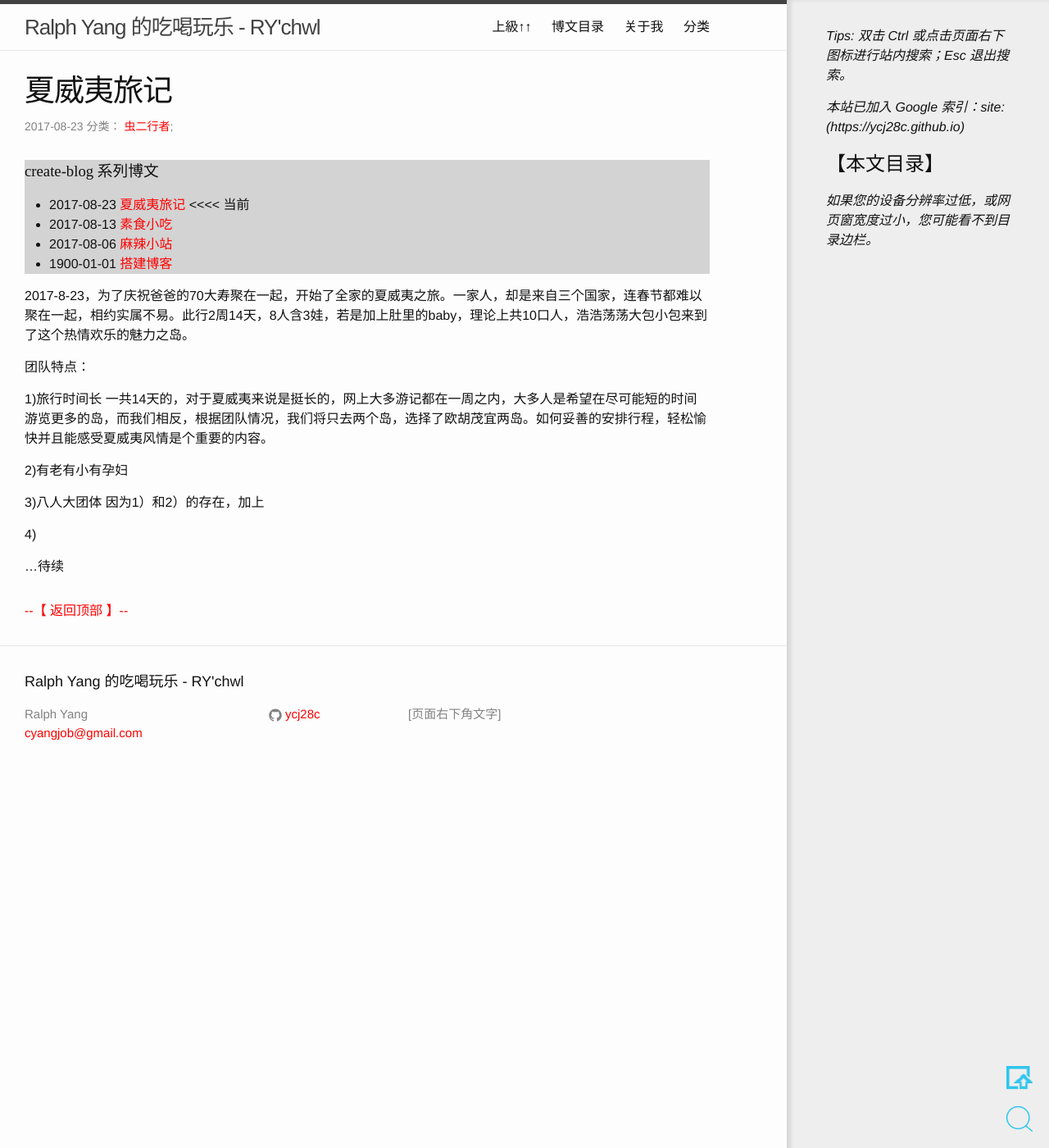
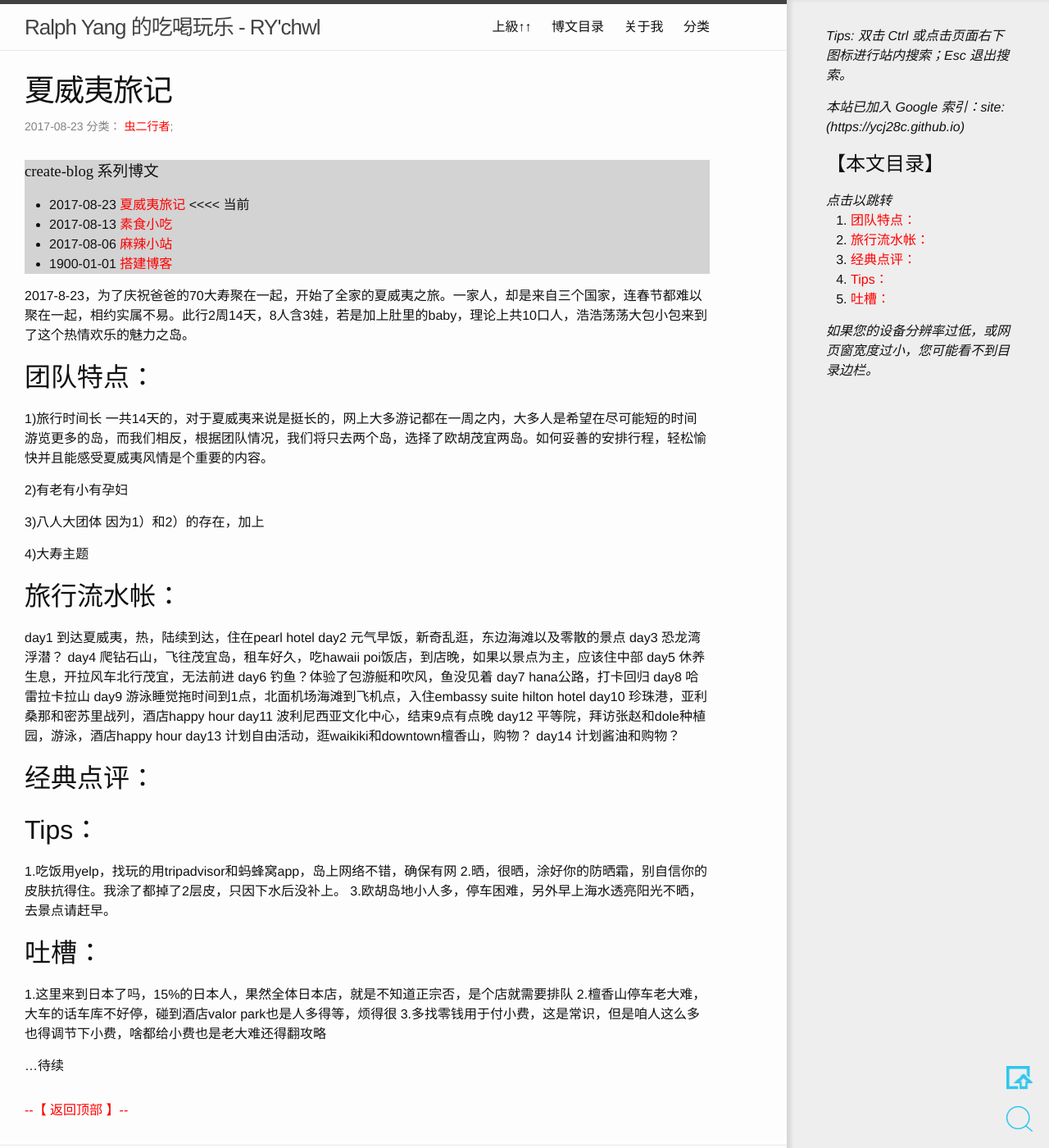
Before and after one commit to ycj28c/lifeblog, a Jekyll site: the page built from _posts/2017-08-23-family-hawaii.md, in a window 1280 px wide and 1400 px high. Shown: the whole window at 82% size. Built offline with Jekyll 4.4.1, drawn with Linux system fonts in a browser that asks for light colours; comment, search, counter and statistics services are not loaded.

Commit message:
20170904_011114

```diff
--- a/_posts/2017-08-23-family-hawaii.md
+++ b/_posts/2017-08-23-family-hawaii.md
@@ -8,7 +8,7 @@ tag: create-blog
 2017-8-23，为了庆祝爸爸的70大寿聚在一起，开始了全家的夏威夷之旅。一家人，却是来自三个国家，连春节都难以聚在一起，相约实属不易。此行2周14天，8人含3娃，若是加上肚里的baby，理论上共10口人，浩浩荡荡大包小包来到了这个热情欢乐的魅力之岛。
 
 团队特点：
-
+-----------
 1)旅行时间长
 一共14天的，对于夏威夷来说是挺长的，网上大多游记都在一周之内，大多人是希望在尽可能短的时间游览更多的岛，而我们相反，根据团队情况，我们将只去两个岛，选择了欧胡茂宜两岛。如何妥善的安排行程，轻松愉快并且能感受夏威夷风情是个重要的内容。
 
@@ -17,8 +17,38 @@ tag: create-blog
 3)八人大团体
 因为1）和2）的存在，加上
 
-4)
+4)大寿主题
 
+旅行流水帐：
+-----------
+day1 到达夏威夷，热，陆续到达，住在pearl hotel
+day2 元气早饭，新奇乱逛，东边海滩以及零散的景点
+day3 恐龙湾浮潜？
+day4 爬钻石山，飞往茂宜岛，租车好久，吃hawaii poi饭店，到店晚，如果以景点为主，应该住中部
+day5 休养生息，开拉风车北行茂宜，无法前进
+day6 钓鱼？体验了包游艇和吹风，鱼没见着
+day7 hana公路，打卡回归
+day8 哈雷拉卡拉山
+day9 游泳睡觉拖时间到1点，北面机场海滩到飞机点，入住embassy suite hilton hotel
+day10 珍珠港，亚利桑那和密苏里战列，酒店happy hour
+day11 波利尼西亚文化中心，结束9点有点晚
+day12 平等院，拜访张赵和dole种植园，游泳，酒店happy hour
+day13 计划自由活动，逛waikiki和downtown檀香山，购物？
+day14 计划酱油和购物？
 
+经典点评：
+-----------
+
+Tips：
+-----------
+1.吃饭用yelp，找玩的用tripadvisor和蚂蜂窝app，岛上网络不错，确保有网
+2.晒，很晒，涂好你的防晒霜，别自信你的皮肤抗得住。我涂了都掉了2层皮，只因下水后没补上。
+3.欧胡岛地小人多，停车困难，另外早上海水透亮阳光不晒，去景点请赶早。
+
+吐槽：
+-----------
+1.这里来到日本了吗，15%的日本人，果然全体日本店，就是不知道正宗否，是个店就需要排队
+2.檀香山停车老大难，大车的话车库不好停，碰到酒店valor park也是人多得等，烦得很
+3.多找零钱用于付小费，这是常识，但是咱人这么多也得调节下小费，啥都给小费也是老大难还得翻攻略
 
 ...待续
```
